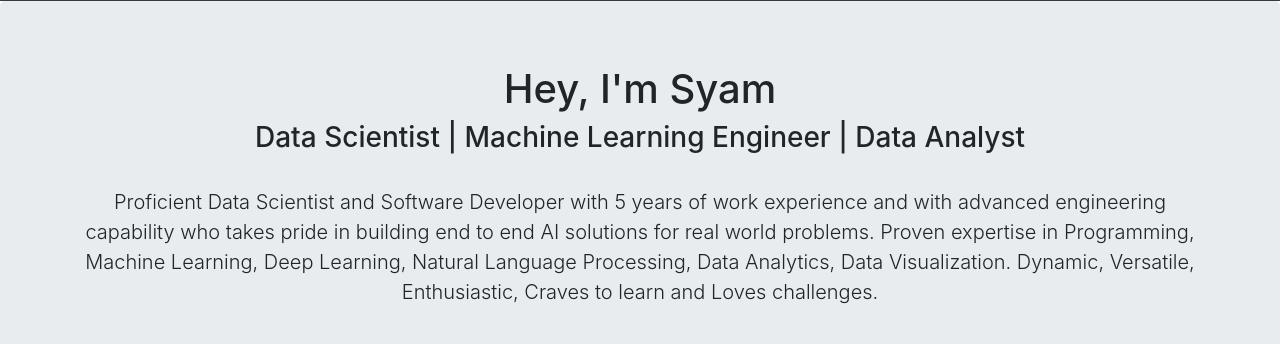
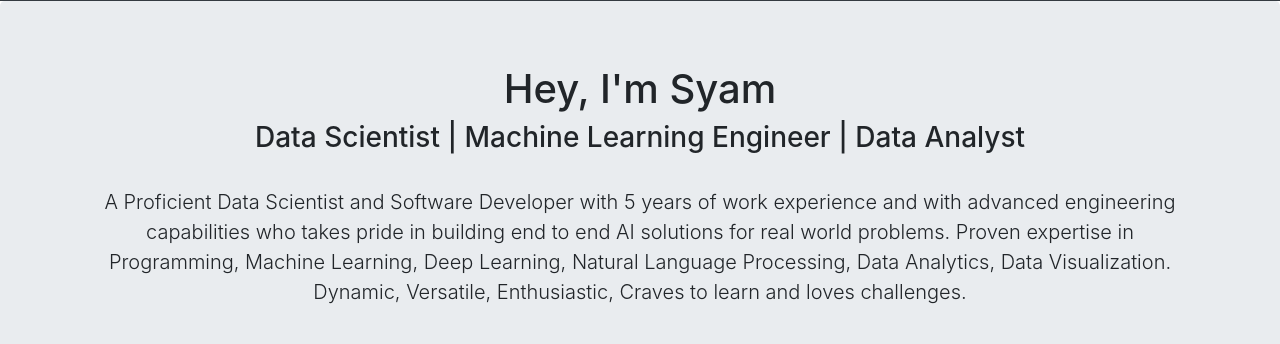
Before and after one commit to syamsruthin/kss-portfolio, a Django app: page / in a window 1280 px wide. Shown: the part 55-399 px from the top of the page. Run offline with Django 3.2, Linux system fonts and the light colour scheme; data that the repository does not hold is empty; some libraries are stand-ins or nearby versions.

Commit message:
minor changes

```diff
--- a/jobs/templates/jobs/home.html
+++ b/jobs/templates/jobs/home.html
@@ -44,11 +44,12 @@
 		  <br>
 
           <p class="lead">
-		  Proficient Data Scientist and Software Developer with 5 years of work experience and with advanced engineering capability who takes pride in building end to end AI solutions for real world problems. Proven expertise in Programming, Machine Learning, Deep Learning, Natural Language Processing, Data Analytics, Data Visualization. Dynamic, Versatile, Enthusiastic, Craves to learn and Loves challenges.</p>
+		  A Proficient Data Scientist and Software Developer with 5 years of work experience and with advanced engineering capabilities who takes pride in building end to end AI solutions for real world problems. Proven expertise in Programming, Machine Learning, Deep Learning, Natural Language Processing, Data Analytics, Data Visualization. Dynamic, Versatile, Enthusiastic, Craves to learn and loves challenges.</p>
 
 		  <br>
 		  <img src="{% static 'IMG_20200108_101243.jpg' %}" height="300" width=400 />
-		  <br><br>
+      <br><br>
+
 		  <h3 class="container text-center"> SKILLS </h3>
 
 
@@ -72,8 +73,7 @@
 			<br>
 			<br>
 
-		</p>
-
+    </p>
 
           <p>
             <a href="mailto:syamsruthin.k@gmail.com" class="btn btn-primary my-2">Email Me</a>
```
